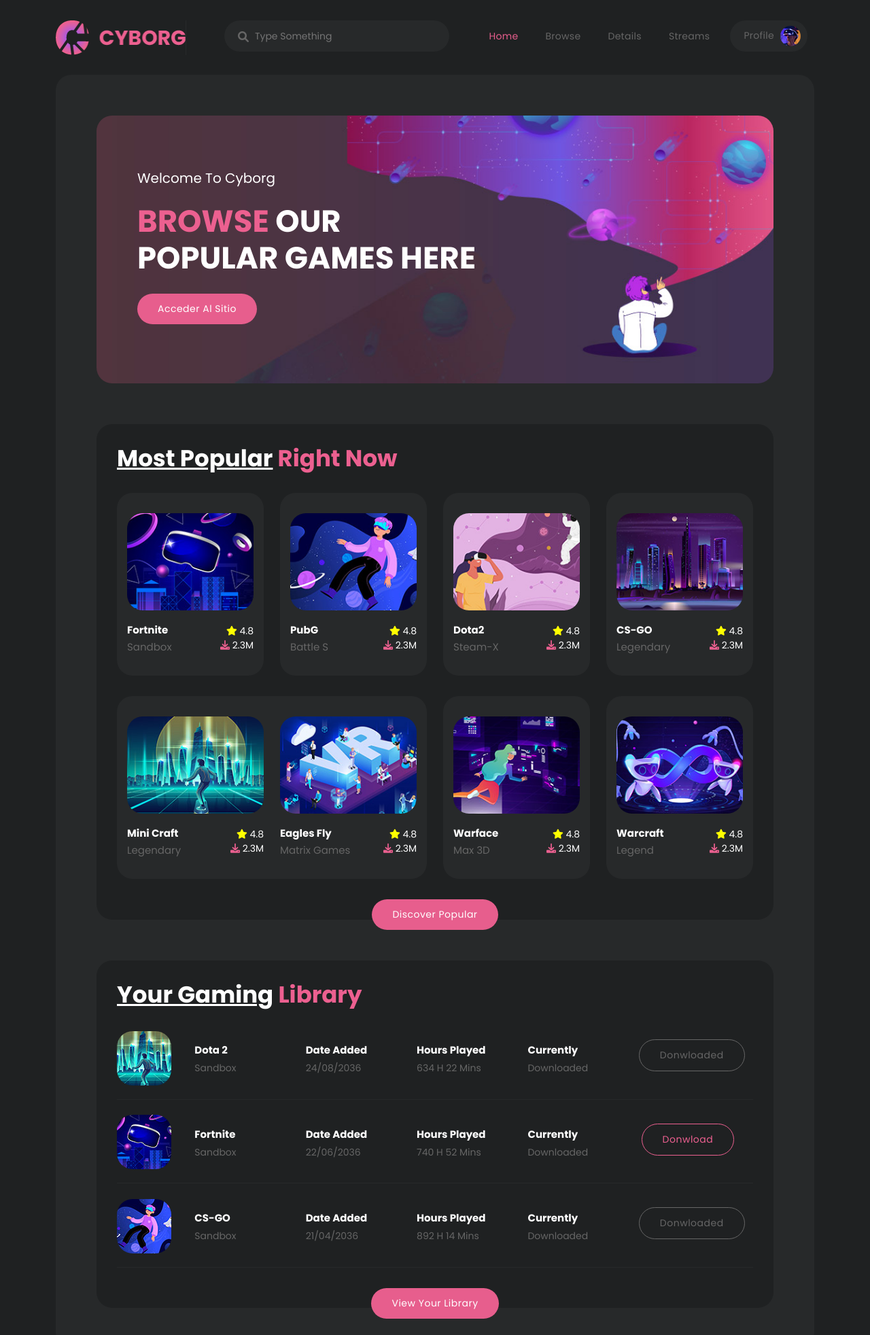
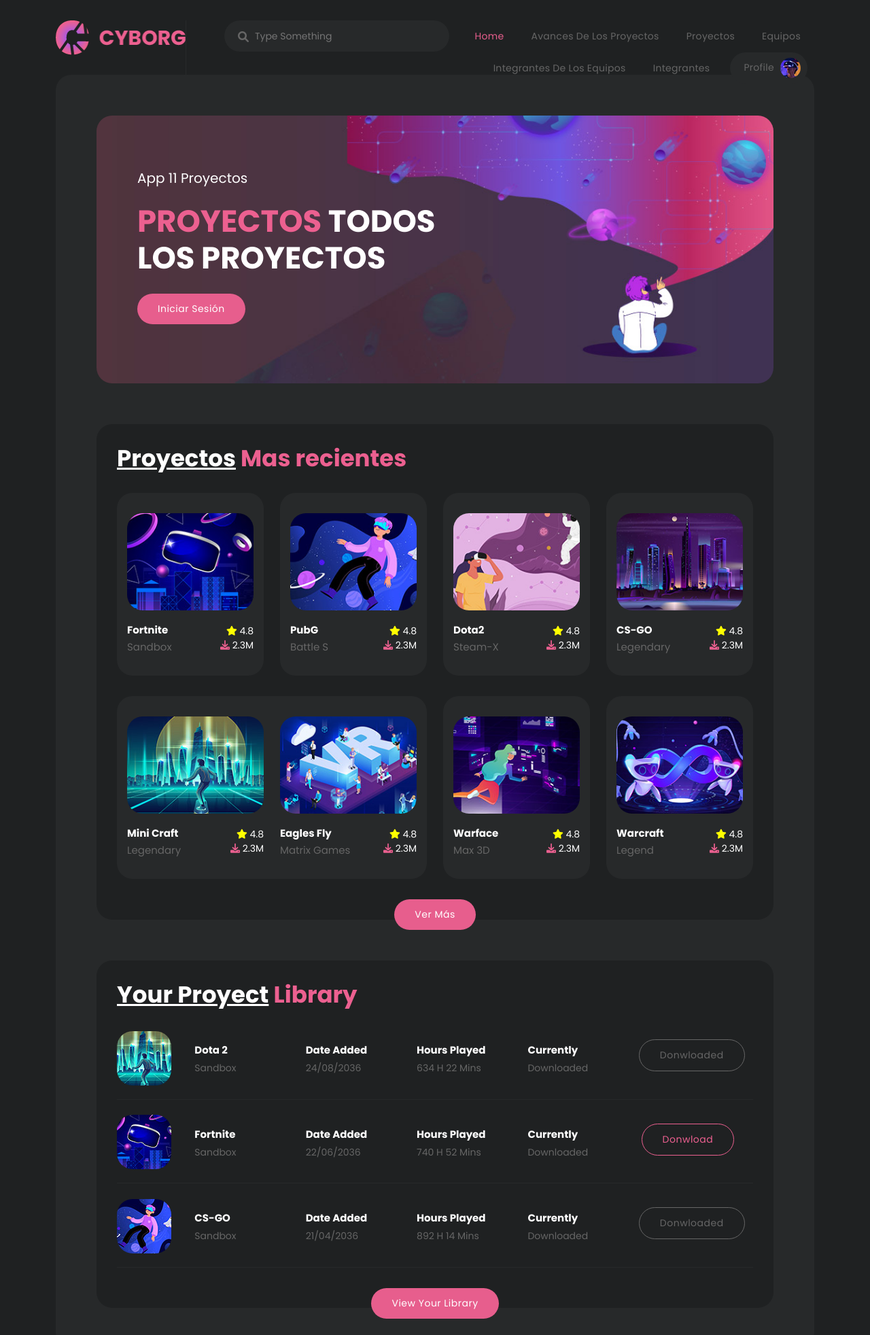
Before and after one commit to EmilyMunozR/practica2as, a Flask app: page / in a window 1280 px wide. Shown: the top 1964 px of the page at 68% size. Run offline with Flask 3, Linux system fonts and the light colour scheme; some libraries are stand-ins or nearby versions.

Commit message:
Update landing-page.html
Añadir links y cambio de gamin a proyectos

```diff
--- a/templates/landing-page.html
+++ b/templates/landing-page.html
@@ -66,9 +66,11 @@ https://templatemo.com/tm-579-cyborg-gaming
                     <!-- ***** Menu Start ***** -->
                     <ul class="nav">
                         <li><a href="index.html" class="active">Home</a></li>
-                        <li><a href="browse.html">Browse</a></li>
-                        <li><a href="details.html">Details</a></li>
-                        <li><a href="streams.html">Streams</a></li>
+                        <li><a href="proyectosavances.html">Avances de los Proyectos</a></li>
+                        <li><a href="proyectos.html">Proyectos</a></li>
+                        <li><a href="equipos.html">Equipos</a></li>
+                        <li><a href="equiposintegrantes.html">Integrantes de los Equipos</a></li>
+                        <li><a href="integrantes.html">Integrantes</a></li>
                         <li><a href="profile.html">Profile <img src="/static/landing-page/assets/images/profile-header.jpg" alt=""></a></li>
                     </ul>
                     <a class='menu-trigger'>
@@ -92,10 +94,10 @@ https://templatemo.com/tm-579-cyborg-gaming
             <div class="row">
               <div class="col-lg-7">
                 <div class="header-text">
-                  <h6>Welcome To Cyborg</h6>
-                  <h4><em>Browse</em> Our Popular Games Here</h4>
+                  <h6>App 11 Proyectos</h6>
+                  <h4><em>Proyectos</em> todos los proyectos</h4>
                   <div class="main-button">
-                    <a href="./dashboard">Acceder al sitio</a>
+                    <a href="./dashboard">Iniciar Sesión</a>
                   </div>
                 </div>
               </div>
@@ -108,7 +110,7 @@ https://templatemo.com/tm-579-cyborg-gaming
             <div class="row">
               <div class="col-lg-12">
                 <div class="heading-section">
-                  <h4><em>Most Popular</em> Right Now</h4>
+                  <h4><em>Proyectos</em> Mas recientes</h4>
                 </div>
                 <div class="row">
                   <div class="col-lg-3 col-sm-6">
@@ -199,7 +201,7 @@ https://templatemo.com/tm-579-cyborg-gaming
                   </div>
                   <div class="col-lg-12">
                     <div class="main-button">
-                      <a href="browse.html">Discover Popular</a>
+                      <a href="browse.html">Ver Más</a>
                     </div>
                   </div>
                 </div>
@@ -212,7 +214,7 @@ https://templatemo.com/tm-579-cyborg-gaming
           <div class="gaming-library">
             <div class="col-lg-12">
               <div class="heading-section">
-                <h4><em>Your Gaming</em> Library</h4>
+                <h4><em>Your Proyect</em> Library</h4>
               </div>
               <div class="item">
                 <ul>
```
